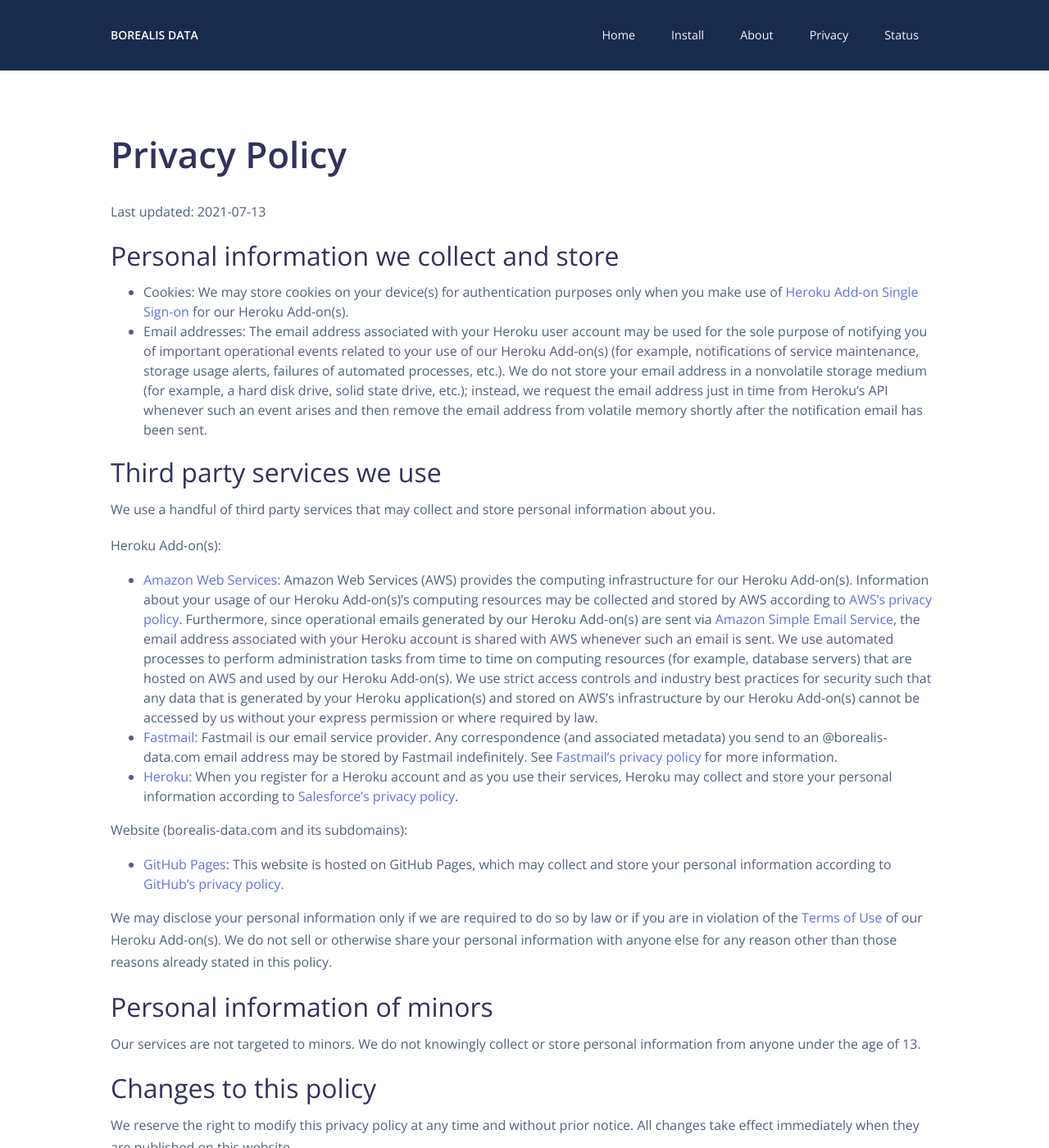
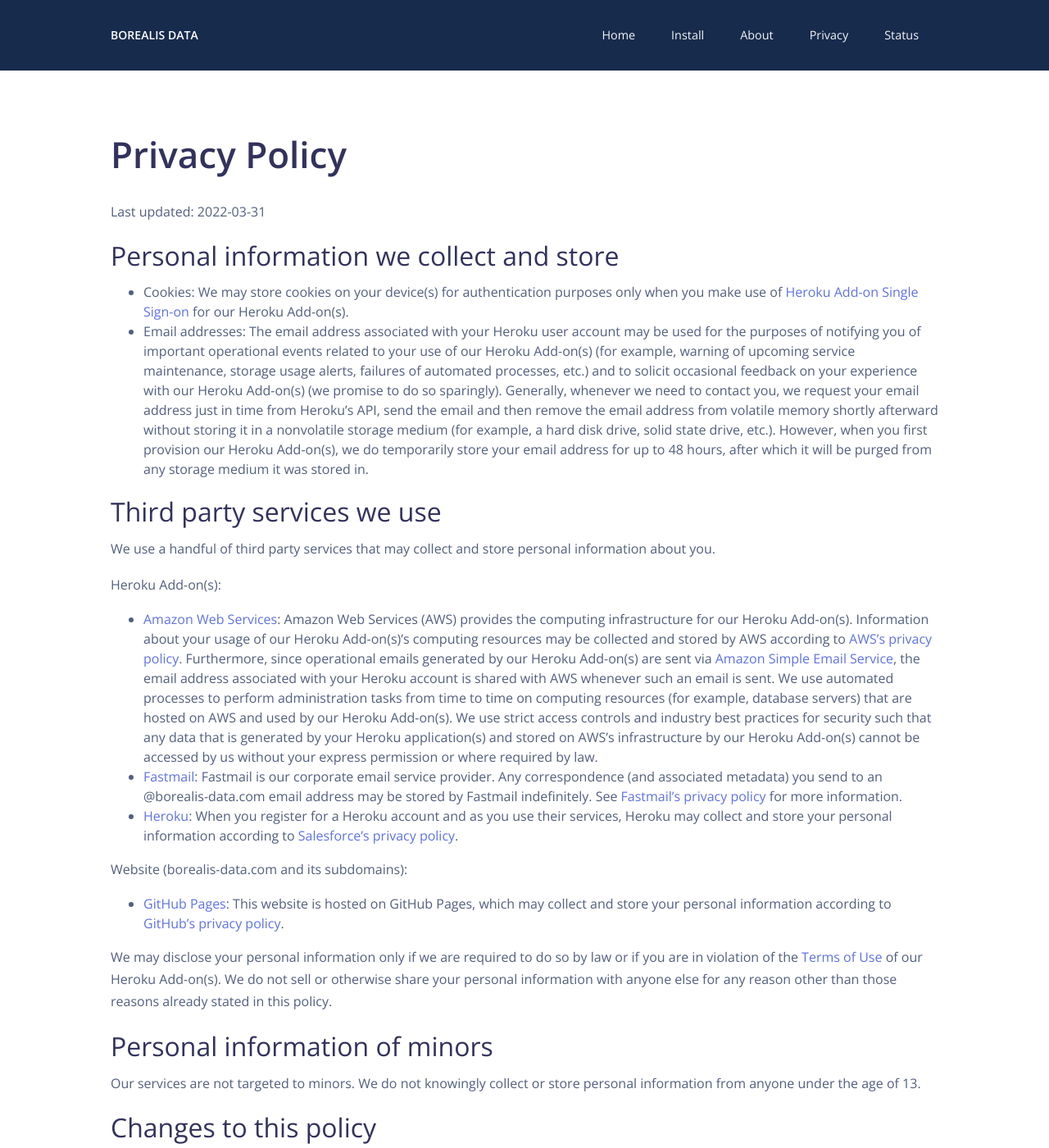
Before and after one commit to OldSneerJaw/borealis-data-www, a Jekyll site: the page built from _pages/privacy.md, in a window 1280 px wide and 1400 px high. Shown: the whole window at 82% size. Built offline with Jekyll 4.4.1, drawn with Linux system fonts in a browser that asks for light colours; nearby versions of some CDN libraries.

Commit message:
Tweak email privacy policy
Supports the option to request (occasional) feedback from add-on users. Also allows for keeping email addresses in nonvolatile storage for a couple days after an add-on is provisioned, primarily to make it possible to solicit feedback from users that install an add-on and then uninstall it within several minutes.

```diff
--- a/_pages/privacy.md
+++ b/_pages/privacy.md
@@ -3,12 +3,12 @@
 description: Privacy policy
 ---
 
-Last updated: 2021-07-13
+Last updated: 2022-03-31
 
 ## Personal information we collect and store
 
 * Cookies: We may store cookies on your device(s) for authentication purposes only when you make use of [Heroku Add-on Single Sign-on](https://devcenter.heroku.com/articles/add-on-single-sign-on) for our Heroku Add-on(s).
-* Email addresses: The email address associated with your Heroku user account may be used for the sole purpose of notifying you of important operational events related to your use of our Heroku Add-on(s) (for example, notifications of service maintenance, storage usage alerts, failures of automated processes, etc.). We do not store your email address in a nonvolatile storage medium (for example, a hard disk drive, solid state drive, etc.); instead, we request the email address just in time from Heroku's API whenever such an event arises and then remove the email address from volatile memory shortly after the notification email has been sent.
+* Email addresses: The email address associated with your Heroku user account may be used for the purposes of notifying you of important operational events related to your use of our Heroku Add-on(s) (for example, warning of upcoming service maintenance, storage usage alerts, failures of automated processes, etc.) and to solicit occasional feedback on your experience with our Heroku Add-on(s) (we promise to do so sparingly). Generally, whenever we need to contact you, we request your email address just in time from Heroku's API, send the email and then remove the email address from volatile memory shortly afterward without storing it in a nonvolatile storage medium (for example, a hard disk drive, solid state drive, etc.). However, when you first provision our Heroku Add-on(s), we do temporarily store your email address for up to 48 hours, after which it will be purged from any storage medium it was stored in.
 
 ## Third party services we use
 
@@ -16,7 +16,7 @@
 
 Heroku Add-on(s):
 * [Amazon Web Services](https://aws.amazon.com/): Amazon Web Services (AWS) provides the computing infrastructure for our Heroku Add-on(s). Information about your usage of our Heroku Add-on(s)'s computing resources may be collected and stored by AWS according to [AWS's privacy policy](https://aws.amazon.com/privacy/). Furthermore, since operational emails generated by our Heroku Add-on(s) are sent via [Amazon Simple Email Service](https://aws.amazon.com/ses/), the email address associated with your Heroku account is shared with AWS whenever such an email is sent. We use automated processes to perform administration tasks from time to time on computing resources (for example, database servers) that are hosted on AWS and used by our Heroku Add-on(s). We use strict access controls and industry best practices for security such that any data that is generated by your Heroku application(s) and stored on AWS's infrastructure by our Heroku Add-on(s) cannot be accessed by us without your express permission or where required by law.
-* [Fastmail](https://www.fastmail.com/): Fastmail is our email service provider. Any correspondence (and associated metadata) you send to an @borealis-data.com email address may be stored by Fastmail indefinitely. See [Fastmail's privacy policy](https://www.fastmail.com/about/privacy/) for more information.
+* [Fastmail](https://www.fastmail.com/): Fastmail is our corporate email service provider. Any correspondence (and associated metadata) you send to an @borealis-data.com email address may be stored by Fastmail indefinitely. See [Fastmail's privacy policy](https://www.fastmail.com/about/privacy/) for more information.
 * [Heroku](https://www.heroku.com/): When you register for a Heroku account and as you use their services, Heroku may collect and store your personal information according to [Salesforce's privacy policy](https://www.salesforce.com/company/privacy/).
 
 Website (borealis-data.com and its subdomains):
@@ -32,4 +32,4 @@
 
 We reserve the right to modify this privacy policy at any time and without prior notice. All changes take effect immediately when they are published on this website.
 
-A full history of changes to this privacy policy may be found [here](https://github.com/OldSneerJaw/borealis-data-www/commits/main/privacy.md).
+A full history of changes to this privacy policy may be found [here](https://github.com/OldSneerJaw/borealis-data-www/commits/main/_pages/privacy.md).
```
